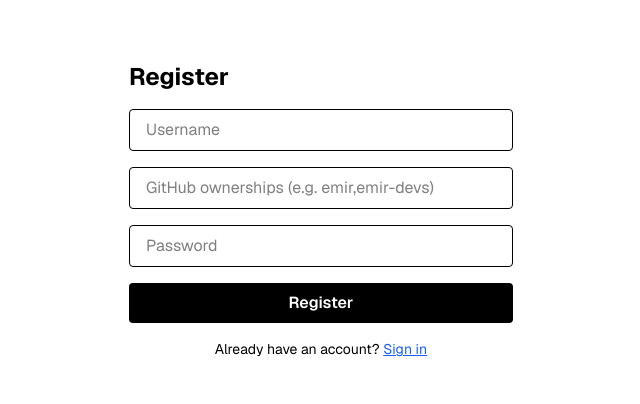
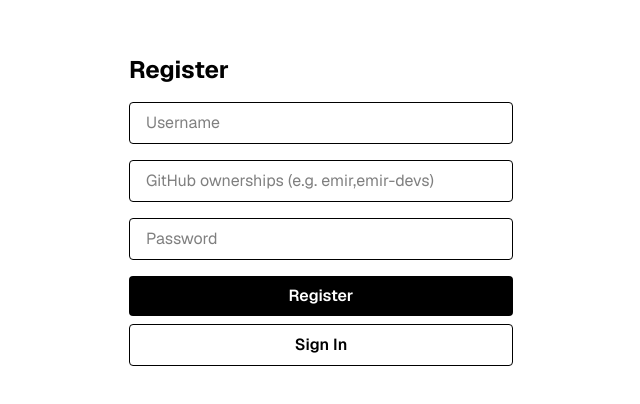
Before and after one commit to GitBoss-AI/frontend, a Next.js app: page /dev/register in a window 1280 px wide. Shown: the part 190-594 px from the top of the page, without its empty margins (319-959 px from the left). Built offline with nearby package versions, Linux system fonts and the light colour scheme.

Commit message:
fix going back to /signin from /register

```diff
--- a/src/app/register/page.tsx
+++ b/src/app/register/page.tsx
@@ -85,6 +85,7 @@ export default function RegisterPage() {
             disabled={isLoading}
         />
 
+        <div className="space-y-2">
           <button
               type="submit"
               className="w-full rounded bg-black py-2 font-semibold text-white disabled:bg-gray-400"
@@ -93,12 +94,14 @@ export default function RegisterPage() {
             {isLoading ? "Registering..." : "Register"}
           </button>
 
-        <p className="text-center text-sm">
-          Already have an account?{" "}
-          <a href="/signin" className="text-blue-600 underline">
-            Sign in
-          </a>
-        </p>
+          <button
+              type="button"
+              onClick={() => router.push("/signin")}
+              className="w-full rounded border border-black py-2 font-semibold text-black hover:bg-gray-100"
+          >
+            Sign In
+          </button>
+        </div>
       </form>
     </main>
   );
```
Lines whose indentation alone changed are shown as unchanged.
